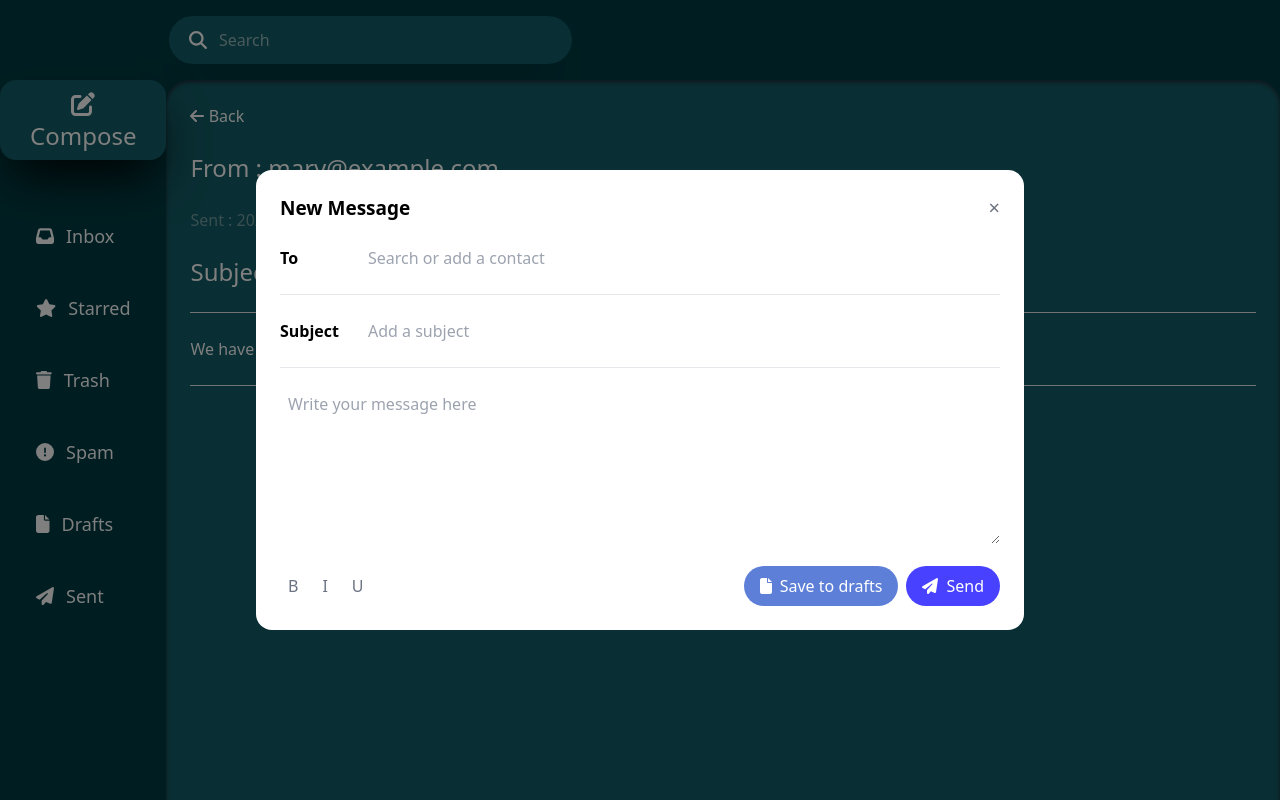
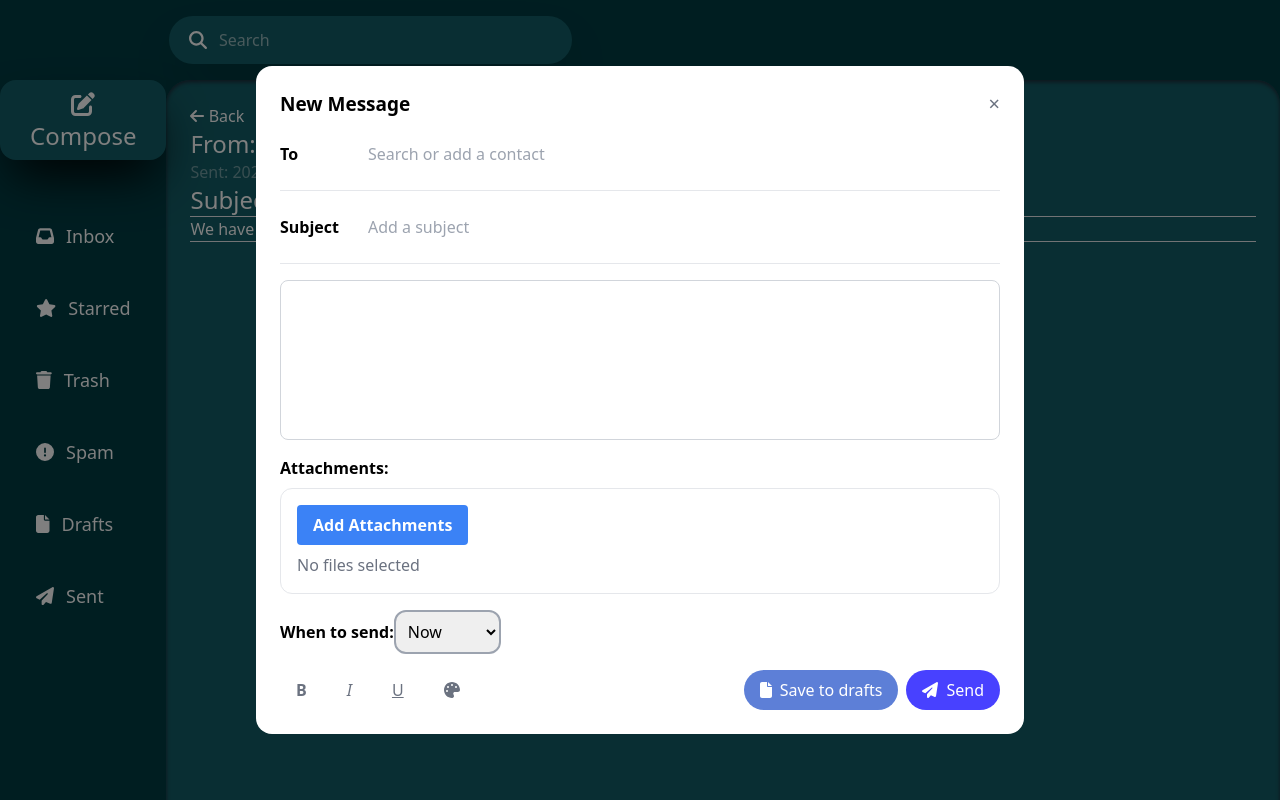
Before and after one commit to Ahmed-Ragy-3/Email, a React (Create React App) app in the folder frontend/: page /email/1 in a window 1280 px wide. Both pictures are taken after a click on the button "Compose". Built offline with nearby package versions, Linux system fonts and the light colour scheme.

Commit message:
added changes to compose page

```diff
--- a/frontend/package.json
+++ b/frontend/package.json
@@ -10,6 +10,7 @@
     "fortawesome": "^0.0.1-security",
     "mail": "file:",
     "react": "^19.0.0",
+    "react-color": "^2.19.3",
     "react-dom": "^19.0.0",
     "react-router-dom": "^7.0.2",
     "react-scripts": "5.0.1",
--- a/frontend/src/App.js
+++ b/frontend/src/App.js
@@ -23,9 +23,9 @@ const Layout = ({emails}) => {
     <div className="h-screen overflow-clip bg-[#003C43]">
         <Navbar setSearchQuery={setSearchQuery}/>
       <div className="h-full flex">
-        <Sidebar />
+        <Sidebar emails={emails}/>
         <Routes>
-          <Route path="/email/:id" element={<FullEmailView emails={emails}/>}>
+          <Route path="/email/:id" element={<FullEmailView emails = {emails}/>}>
 
           </Route>
           <Route path="*" element={<Mainbox emails={emails} searchQuery={searchQuery}/>}></Route>
--- a/frontend/src/components/EmailList.js
+++ b/frontend/src/components/EmailList.js
@@ -14,7 +14,7 @@ function EmailList({ emails }) {
       {emails.map((email, index) => (
         <div
           key={index}
-          className='border-2 space-y-2 mb-4 rounded-2xl p-4'
+          className='border-2 space-y-2 mb-4 rounded-2xl p-4 hover:cursor-pointer active:scale-95'
           onClick={() => handleEmailClick(index)} // Pass the email id to the handler
         >
           <h3 className='text-xl'>{email.subject}</h3>
--- a/frontend/src/components/FullEmailView.js
+++ b/frontend/src/components/FullEmailView.js
@@ -2,46 +2,38 @@ import { faArrowLeft } from "@fortawesome/free-solid-svg-icons/faArrowLeft";
 import { FontAwesomeIcon } from "@fortawesome/react-fontawesome";
 import React from "react";
 import { useParams, useNavigate } from "react-router-dom";
-import NoPage from "../pages/NoPage";
 
 function FullEmailView({ emails }) {
-  const nopage = (handleGoBack) => {
+  console.log(emails)
+  emails = emails.emails
+  const { id } = useParams();
+  const navigate = useNavigate();
+
+  const handleGoBack = () => {
+    navigate(-1); // Go back to the previous page
+  };
+
+  // Find the email by ID
+  const email = emails.find((_, index) => index.toString() === id);
+
+  if (!email) {
     return (
-      <div
-        id="main-box"
-        className="h-full basis-[89%] px-6 py-6 bg-[#135D66] overflow-auto rounded-3xl shadow-inner shadow-gray-800 pb-[5%] text-white space-y-6"
-      >
-        <div>
+      <div className="h-full px-6 py-6 bg-[#135D66] rounded-3xl text-white">
         <button
           onClick={handleGoBack}
           className="text-white hover:scale-125 ease-in-out active:scale-90 transition-transform duration-300"
         >
           <FontAwesomeIcon icon={faArrowLeft} /> Back
         </button>
-        </div>
-
         <div>No Email Found</div>
       </div>
     );
-  };
-  emails = emails.emails;
-  const { id } = useParams();
-  const email = emails[id];
-  const navigate = useNavigate(); // Get the navigate function
-
-
-
-  const handleGoBack = () => {
-    navigate(-1); // Navigate back one step in history
-  };
-  if (!email) {
-    return nopage(handleGoBack);
   }
 
   return (
     <div
       id="main-box"
-      className="h-full basis-[89%] px-6 py-6 bg-[#135D66] overflow-auto rounded-3xl shadow-inner shadow-gray-800 pb-[5%] text-white space-y-6"
+      className="h-full basis-[89%] px-6 py-6 bg-[#135D66] overflow-auto rounded-3xl shadow-inner shadow-gray-800 pb-[5%] text-white"
     >
       <button
         onClick={handleGoBack}
@@ -49,9 +41,9 @@ function FullEmailView({ emails }) {
       >
         <FontAwesomeIcon icon={faArrowLeft} /> Back
       </button>
-      <p className="text-2xl">From : {email.sender}</p>
-      <p className="text-opacity-40 text-white">Sent : {email.date}</p>
-      <p className="text-2xl">Subject : {email.subject}</p>
+      <p className="text-2xl">From: {email.sender}</p>
+      <p className="text-opacity-40 text-white">Sent: {email.date}</p>
+      <p className="text-2xl">Subject: {email.subject}</p>
       <hr />
       <p>{email.body}</p>
       <hr />
--- a/frontend/src/pages/Compose.js
+++ b/frontend/src/pages/Compose.js
@@ -1,24 +1,84 @@
-import React from "react";
+import React, { useState, useRef } from "react";
 import { FontAwesomeIcon } from "@fortawesome/react-fontawesome";
-import { faFile, faPaperPlane } from "@fortawesome/free-solid-svg-icons";
+import { faFile, faPaperPlane, faTrash, faPalette } from "@fortawesome/free-solid-svg-icons";
 
 function Compose({ closeModal }) {
+  const [attachments, setAttachments] = useState([]);
+  const [attachmentURLs, setAttachmentURLs] = useState([]);
+  const [isBold, setIsBold] = useState(false);
+  const [isItalic, setIsItalic] = useState(false);
+  const [isUnderlined, setIsUnderlined] = useState(false);
+  const [textColor, setTextColor] = useState("#000000"); // Default black color
+  const [showColorPicker, setShowColorPicker] = useState(false); // Toggle for color picker visibility
+  const editorRef = useRef(null); // Ref for the contenteditable div
+  const upload = ()=>{
+    let e = document.getElementById("text-field")
+    console.log(e.innerHTML)
+  };
+  // Handle file uploads
+  const handleFileUpload = (e) => {
+    const files = Array.from(e.target.files);
+    setAttachments((prev) => [...prev, ...files]);
+    setAttachmentURLs((prev) => [
+      ...prev,
+      ...files.map((file) => URL.createObjectURL(file)),
+    ]);
+
+    e.target.value = ""; // Clear the input value after upload
+  };
+
+  // Remove a specific attachment
+  const removeAttachment = (index) => {
+    // Clean up the object URL
+    URL.revokeObjectURL(attachmentURLs[index]);
+    setAttachments((prev) => prev.filter((_, i) => i !== index));
+    setAttachmentURLs((prev) => prev.filter((_, i) => i !== index));
+  };
+
+  // Apply text style to selected text in the contenteditable div
+  const applyTextStyle = (style) => {
+    document.execCommand(style, false, null); // Use document.execCommand for rich text editing
+    switch (style) {
+      case "bold":
+        setIsBold(!isBold);
+        break;
+      case "italic":
+        setIsItalic(!isItalic);
+        break;
+      case "underline":
+        setIsUnderlined(!isUnderlined);
+        break;
+      default:
+        break;
+    }
+  };
+
+  // Change the text color
+  const changeTextColor = (color) => {
+    setTextColor(color);
+    document.execCommand("foreColor", false, color);
+  };
+
   return (
     <div className="fixed inset-0 bg-black bg-opacity-50 flex items-center justify-center z-50">
-
       <div className="bg-white p-6 rounded-2xl w-3/5 h-auto">
-
         {/* Header */}
         <div className="flex justify-between items-center mb-4">
           <h1 className="text-[19px] font-bold">New Message</h1>
-          <button onClick={closeModal} className="text-gray-500 hover:text-black text-xl">
+          <button
+            onClick={closeModal}
+            className="text-gray-500 hover:text-black text-xl"
+          >
             &times;
           </button>
         </div>
 
         {/* To Field */}
         <div className="flex items-center mb-4">
-          <label htmlFor="to" className="block text-[16px] font-semibold mr-4 w-16">
+          <label
+            htmlFor="to"
+            className="block text-[16px] font-semibold mr-4 w-16"
+          >
             To
           </label>
           <input
@@ -33,7 +93,10 @@ function Compose({ closeModal }) {
 
         {/* Subject Field */}
         <div className="flex items-center mb-4">
-          <label htmlFor="subject" className="block text-[16px] font-semibold mr-4 w-16">
+          <label
+            htmlFor="subject"
+            className="block text-[16px] font-semibold mr-4 w-16"
+          >
             Subject
           </label>
           <input
@@ -49,44 +112,165 @@ function Compose({ closeModal }) {
 
         {/* Message Body */}
         <div className="mb-4">
-          <textarea
-            className="w-full h-40 p-2 outline-none"
+          <div
+            ref={editorRef}
+            contentEditable
+            className="w-full h-40 p-2 border border-gray-300 rounded-lg outline-none"
             placeholder="Write your message here"
+            role="textbox"
+            aria-placeholder="Write your message here"
+            id="text-field"
           />
+        </div>
+
+        {/* Attachments Section */}
+        <div className="mb-4">
+          <label className="block font-bold mb-2">Attachments:</label>
+          <div className="border p-4 rounded-xl mb-2">
+            {/* Hidden Input */}
+            <input
+              id="attachment"
+              type="file"
+              multiple
+              onChange={handleFileUpload}
+              className="hidden"
+              accept="image/*,application/pdf"
+            />
+            {/* Styled Label as Button */}
+            <label
+              htmlFor="attachment"
+              className="cursor-pointer inline-block px-4 py-2 bg-blue-500 text-white font-bold rounded hover:bg-blue-600"
+            >
+              Add Attachments
+            </label>
+            {/* Display Attachments */}
+            {attachments.length === 0 ? (
+              <p className="text-gray-500 mt-2">No files selected</p>
+            ) : (
+              <div className="space-y-2 mt-2">
+                {attachments.map((file, index) => (
+                  <div
+                    key={index}
+                    className="flex items-center justify-between bg-gray-100 p-2 rounded-lg"
+                  >
+                    {file.type.startsWith("image/") ? (
+                      <img
+                        src={attachmentURLs[index]}
+                        alt={file.name}
+                        className="w-16 h-16 object-cover rounded mr-2"
+                      />
+                    ) : (
+                      <span className="truncate max-w-[60%] text-sm mr-2">
+                        {file.name}
+                      </span>
+                    )}
+                    <button
+                      onClick={() => removeAttachment(index)}
+                      className="text-red-500 hover:text-red-700"
+                      aria-label={`Remove ${file.name}`}
+                    >
+                      <FontAwesomeIcon icon={faTrash} />
+                    </button>
+                  </div>
+                ))}
+              </div>
+            )}
+          </div>
+        </div>
+
+        {/* When to Send Section */}
+        <div className="mb-4">
+          <label htmlFor="time-options" className="font-bold">
+            When to send:
+          </label>
+          <select
+            name="time-options"
+            id="time-options"
+            className="border-2 border-gray-400 rounded-xl p-2 hover:cursor-pointer active:scale-105"
+          >
+            <option value="now">Now</option>
+            <option value="5-mins">5 mins</option>
+            <option value="10-mins">10 mins</option>
+            <option value="30-mins">30 mins</option>
+            <option value="1-hour">1 hour</option>
+            <option value="2-hours">2 hours</option>
+            <option value="3-hours">3 hours</option>
+            <option value="6-hours">6 hours</option>
+            <option value="12-hours">12 hours</option>
+            <option value="1-day">1 day</option>
+          </select>
         </div>
 
         {/* Action Buttons */}
         <div className="flex justify-between items-center">
-
           {/* Formatting Icons */}
           <div className="flex space-x-2 text-gray-500">
-            <button className="p-2 hover:bg-gray-100 rounded">
+            <button
+              onClick={() => applyTextStyle("bold")}
+              className={`p-2 hover:bg-gray-100 font-bold rounded-full px-4 ${
+                isBold ? "bg-gray-300" : "active:bg-gray-400"
+              }`}
+            >
               <span>B</span>
             </button>
-            <button className="p-2 hover:bg-gray-100 rounded">
+            <button
+              onClick={() => applyTextStyle("italic")}
+              className={`p-2 hover:bg-gray-100 italic rounded-full px-4 ${
+                isItalic ? "bg-gray-300" : "active:bg-gray-400"
+              }`}
+            >
               <span>I</span>
             </button>
-            <button className="p-2 hover:bg-gray-100 rounded">
+            <button
+              onClick={() => applyTextStyle("underline")}
+              className={`p-2 hover:bg-gray-100 underline rounded-full px-4 ${
+                isUnderlined ? "bg-gray-300" : "active:bg-gray-400"
+              }`}
+            >
               <span>U</span>
             </button>
+            {/* Color Picker Button */}
+            <button
+              onClick={() => setShowColorPicker(!showColorPicker)}
+              className="p-2 hover:bg-gray-100 rounded-full px-4"
+            >
+              <FontAwesomeIcon icon={faPalette} />
+            </button>
+            {showColorPicker && (
+              <div className="absolute mt-2 bg-white border p-2 rounded-lg shadow-lg z-50">
+                <div
+                  className="grid grid-cols-4 gap-2"
+                  style={{ gridTemplateColumns: "repeat(4, 1fr)" }}
+                >
+                  {["#000000", "#FF0000", "#00FF00", "#0000FF", "#FFFF00", "#FF00FF", "#00FFFF", "#FFFFFF"].map(
+                    (color) => (
+                      <button
+                        key={color}
+                        onClick={() => changeTextColor(color)}
+                        style={{ backgroundColor: color }}
+                        className={`w-8 h-8 border rounded-full`}
+                      />
+                    )
+                  )}
+                </div>
+              </div>
+            )}
           </div>
 
           {/* Send and Save Buttons */}
           <div className="flex space-x-2">
-            <button className="flex items-center space-x-2 px-4 py-2 bg-[#5d7fd7] text-white rounded-full hover:bg-[#415a98]">
+            <button className="flex items-center space-x-2 px-4 py-2 bg-[#5d7fd7] text-white rounded-full hover:bg-[#415a98] active:scale-95">
               <FontAwesomeIcon icon={faFile} />
               <span>Save to drafts</span>
             </button>
-            <button className="flex items-center space-x-2 px-4 py-2 bg-[#4841ff] text-white rounded-full hover:bg-[#2e2aa4]">
+            <button className="flex items-center space-x-2 px-4 py-2 bg-[#4841ff] text-white rounded-full hover:bg-[#2e2aa4] active:scale-95"
+            onClick={upload}>
               <FontAwesomeIcon icon={faPaperPlane} />
               <span>Send</span>
             </button>
           </div>
-
         </div>
-
       </div>
-
     </div>
   );
 }
```
Also changed, not shown: 1 other file (tests, documents, lock files or other folders). Lines whose indentation alone changed are shown as unchanged.
